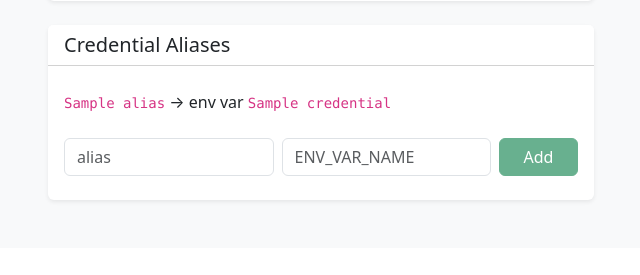
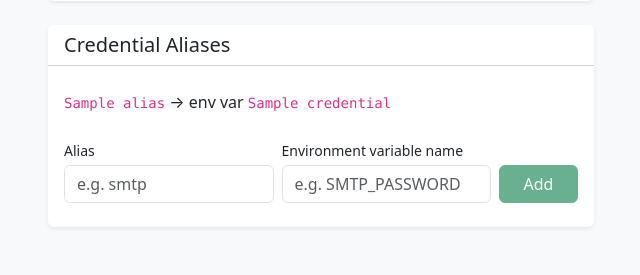
Before and after one commit to i4Edu/funding-bot, a Flask app: template web/templates/settings.html in a window 1280 px wide. Shown: the part 941-1216 px from the top of the page, without its empty margins (34-674 px from the left). Before the commit the page ends 1144 px from the top, so only its background shows below. Run offline with Flask 3, Linux system fonts and the light colour scheme; the template is opened without the code that fills it: most values are stand-ins (such as "Sample title", 1, 10 or a date in 2020).

Commit message:
Polish settings panel accessibility and CLI output formatting

```diff
--- a/web/templates/dashboard.html
+++ b/web/templates/dashboard.html
@@ -17,7 +17,7 @@
       <div class="container-fluid">
         <span class="navbar-brand mb-0 h1">Nonprofit Funding Bot</span>
         <a class="nav-link text-white" href="{{ url_for('settings_page') }}">Settings</a>
-        <span class="navbar-text text-white-50" aria-label="Signed in as {{ current_role }}">Role: {{ current_role }}</span>
+        <span class="navbar-text text-white-50">Role: {{ current_role }}</span>
       </div>
     </nav>
 
--- a/web/templates/settings.html
+++ b/web/templates/settings.html
@@ -17,7 +17,7 @@
       <div class="container-fluid">
         <span class="navbar-brand mb-0 h1">Nonprofit Funding Bot</span>
         <a class="nav-link text-white" href="{{ url_for('dashboard') }}">Dashboard</a>
-        <span class="navbar-text text-white-50" aria-label="Signed in as {{ current_role }}">Role: {{ current_role }}</span>
+        <span class="navbar-text text-white-50">Role: {{ current_role }}</span>
       </div>
     </nav>
 
@@ -85,14 +85,14 @@
               </ul>
               <form id="credential-form" class="row g-2">
                 <div class="col-5">
-                  <label class="visually-hidden" for="credential-alias">Credential alias</label>
-                  <input class="form-control" id="credential-alias" name="alias" placeholder="alias">
+                  <label class="form-label small mb-1" for="credential-alias">Alias</label>
+                  <input class="form-control" id="credential-alias" name="alias" placeholder="e.g. smtp">
                 </div>
                 <div class="col-5">
-                  <label class="visually-hidden" for="credential-env-var">Environment variable name</label>
-                  <input class="form-control" id="credential-env-var" name="env_var_name" placeholder="ENV_VAR_NAME">
+                  <label class="form-label small mb-1" for="credential-env-var">Environment variable name</label>
+                  <input class="form-control" id="credential-env-var" name="env_var_name" placeholder="e.g. SMTP_PASSWORD">
                 </div>
-                <div class="col-2">
+                <div class="col-2 d-flex align-items-end">
                   <button type="submit" class="btn btn-success w-100" {{ "disabled" if current_role != "admin" }}>Add</button>
                 </div>
               </form>
```
Also changed, not shown: funding_bot.py (+4 -3 lines).
